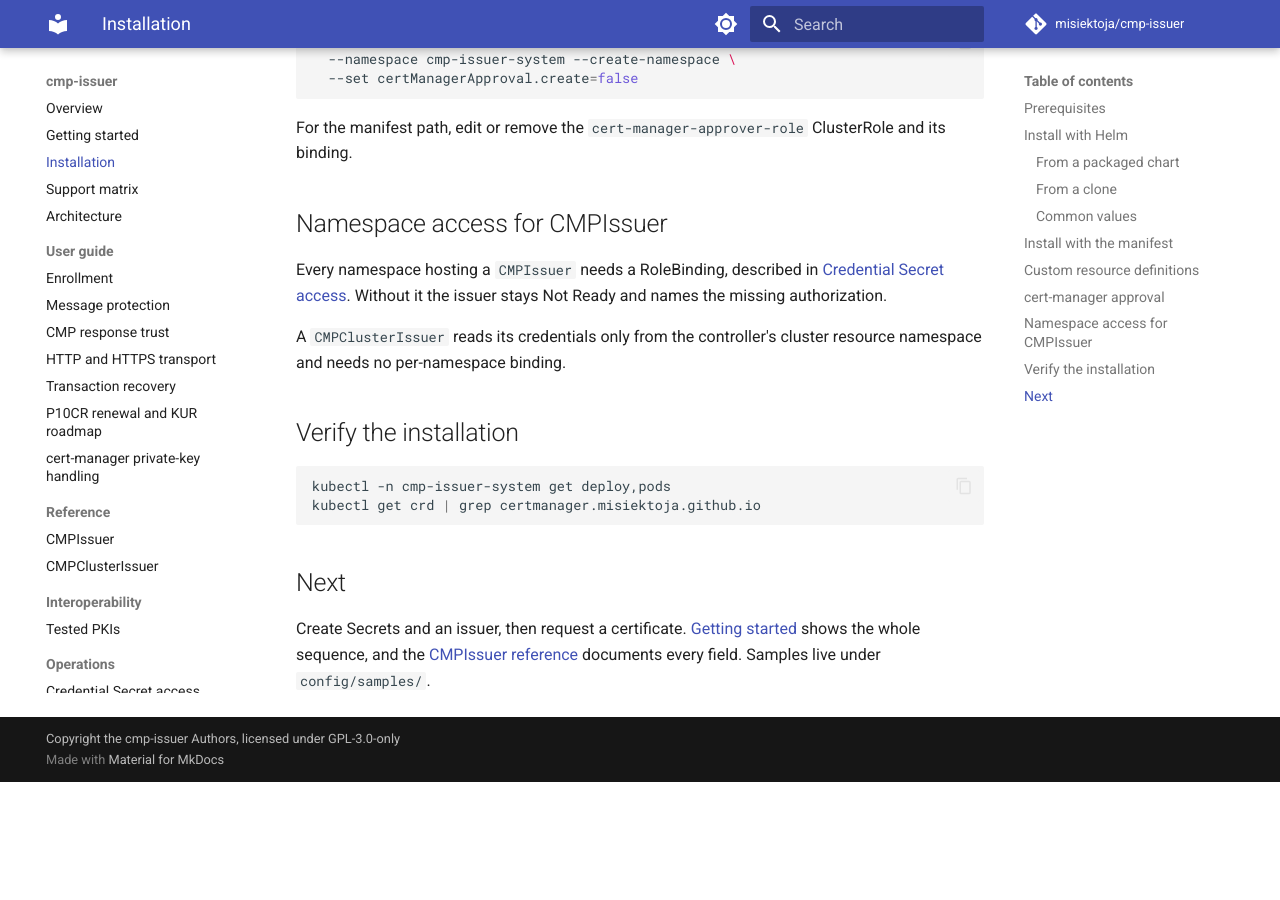
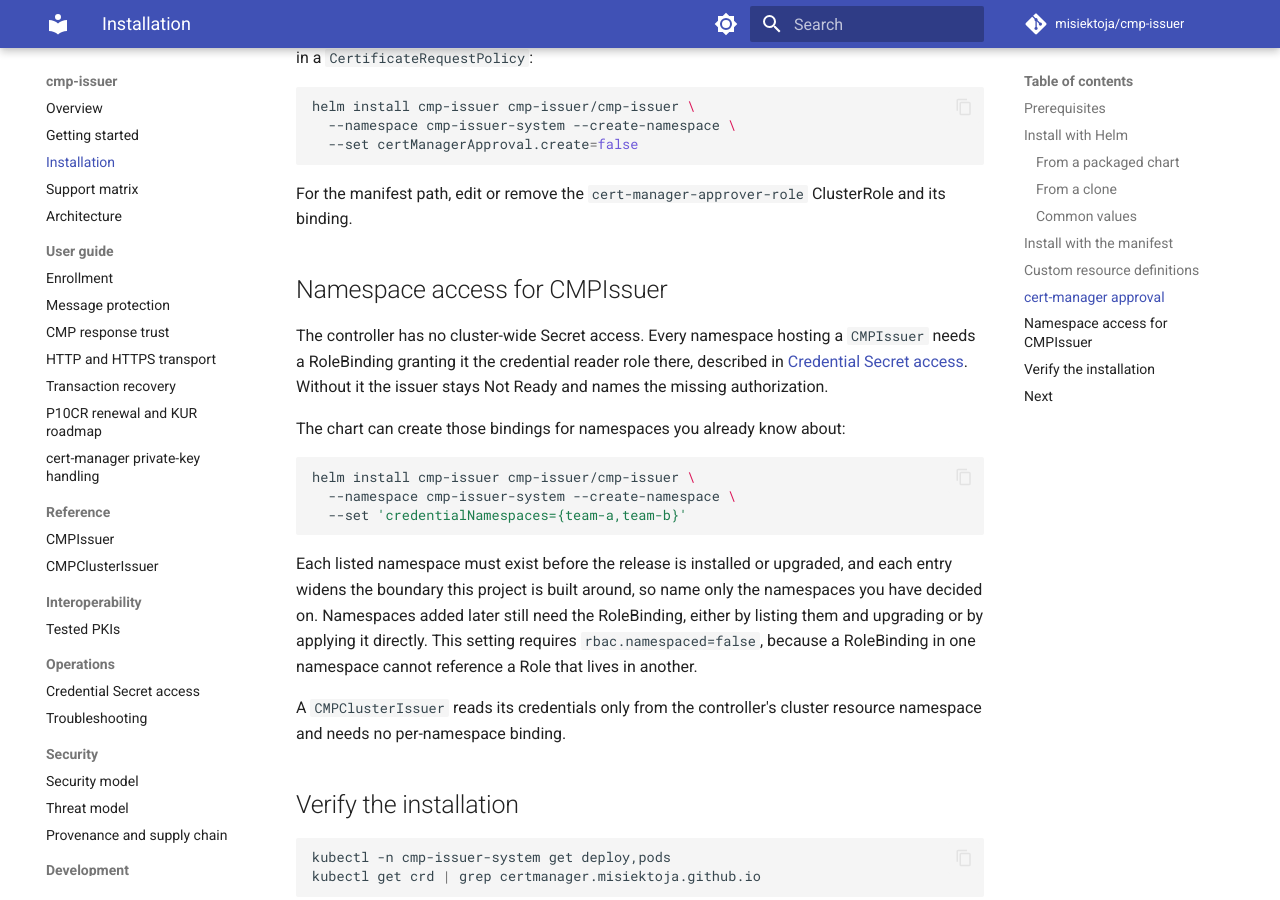
Before and after one commit to misiektoja/cmp-issuer, an MkDocs documentation site: the page built from docs/installation.md, in a window 1280 px wide and 900 px high, scrolled down 3135 px. Built offline with MkDocs 1.6.1 and Material for MkDocs 9.7.7, drawn with Linux system fonts in a browser that asks for light colours; comment, search, counter and statistics services are not loaded; before the commit the page ends 3917 px from its top, so only the background shows below that; some of the changed text lies outside the part shown.

Commit message:
docs: describe pre-authorizing credential namespaces from the chart

````diff
--- a/docs/installation.md
+++ b/docs/installation.md
@@ -60,6 +60,7 @@ helm install cmp-issuer ./charts/chart \
 | `crd.keep` | Keep the CRDs when the release is uninstalled, default `true` |
 | `certManagerApproval.create` | Let cert-manager approve requests for this issuer type, default `true` |
 | `certManagerApproval.serviceAccountName` and `.namespace` | Where cert-manager runs, default `cert-manager` in `cert-manager` |
+| `credentialNamespaces` | Namespaces to pre-authorize for `CMPIssuer` credential reads, default empty |
 
 ## Install with the manifest
 
@@ -126,9 +127,24 @@ For the manifest path, edit or remove the `cert-manager-approver-role` ClusterRo
 
 ## Namespace access for CMPIssuer
 
-Every namespace hosting a `CMPIssuer` needs a RoleBinding, described in
+The controller has no cluster-wide Secret access. Every namespace hosting a `CMPIssuer` needs a
+RoleBinding granting it the credential reader role there, described in
 [Credential Secret access](operations/secret-access.md). Without it the issuer stays Not Ready and names
 the missing authorization.
+
+The chart can create those bindings for namespaces you already know about:
+
+```bash
+helm install cmp-issuer cmp-issuer/cmp-issuer \
+  --namespace cmp-issuer-system --create-namespace \
+  --set 'credentialNamespaces={team-a,team-b}'
+```
+
+Each listed namespace must exist before the release is installed or upgraded, and each entry widens the
+boundary this project is built around, so name only the namespaces you have decided on. Namespaces
+added later still need the RoleBinding, either by listing them and upgrading or by applying it directly.
+This setting requires `rbac.namespaced=false`, because a RoleBinding in one namespace cannot reference a
+Role that lives in another.
 
 A `CMPClusterIssuer` reads its credentials only from the controller's cluster resource namespace and
 needs no per-namespace binding.
````
